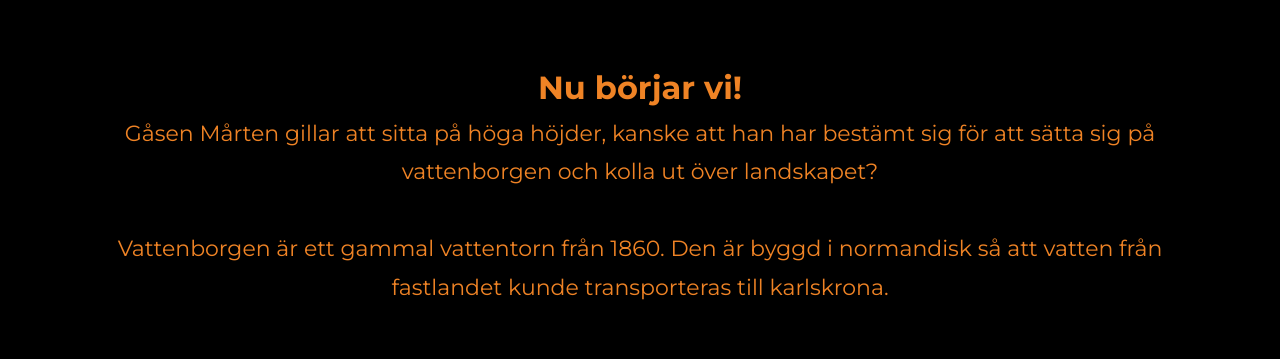
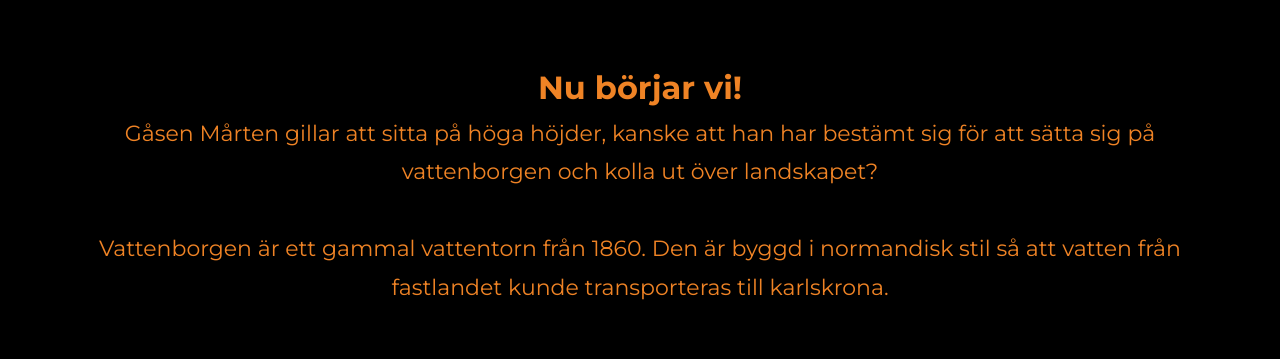
Before and after one commit to digidelcenter/Gasjakt, a plain HTML site: page index.html in a window 1280 px wide. Shown: the part 2892-3251 px from the top of the page. Drawn offline with Linux system fonts and the light colour scheme; a web font is replaced by a local one.

Commit message:
Update index.html

```diff
--- a/index.html
+++ b/index.html
@@ -233,7 +233,7 @@ Men det finns fortfarande hopp. Gåsen har lämnat efter sig att antal ledtråda
             Gåsen Mårten gillar att sitta på höga höjder, kanske att han har bestämt sig för att sätta sig på vattenborgen och kolla ut över landskapet?
             <br>
             <br>
-            Vattenborgen är ett gammal vattentorn från 1860. Den är byggd i normandisk så att vatten från fastlandet kunde transporteras till karlskrona.
+            Vattenborgen är ett gammal vattentorn från 1860. Den är byggd i normandisk stil så att vatten från fastlandet kunde transporteras till karlskrona.
             <br>
             <br>
             <div class="col-lg-14 text-center"> <img src="./img/Gammal vattenborg.jpg"></img>
```
